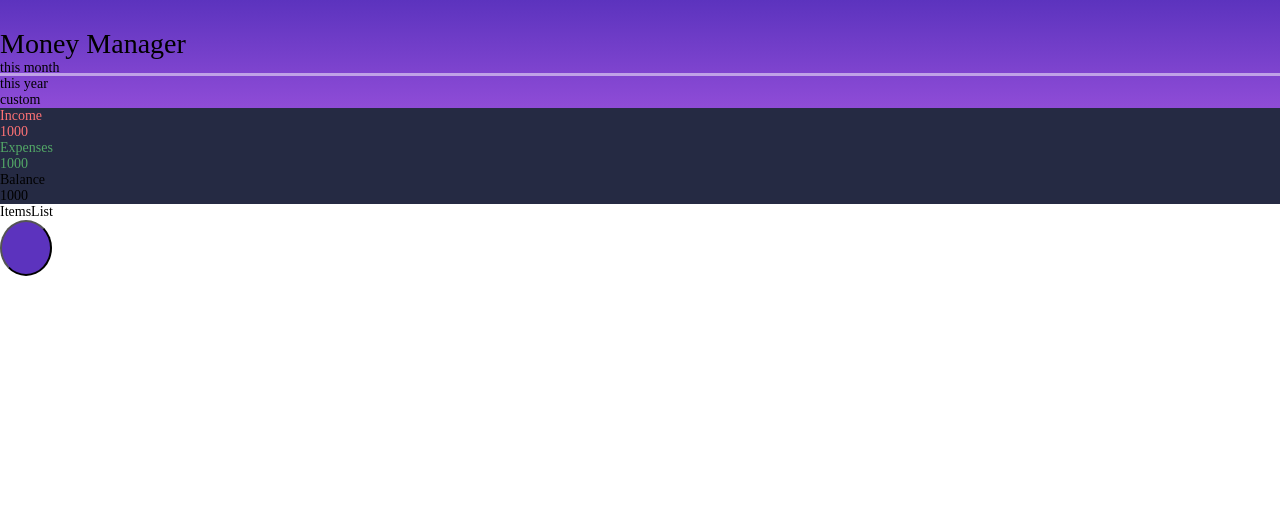
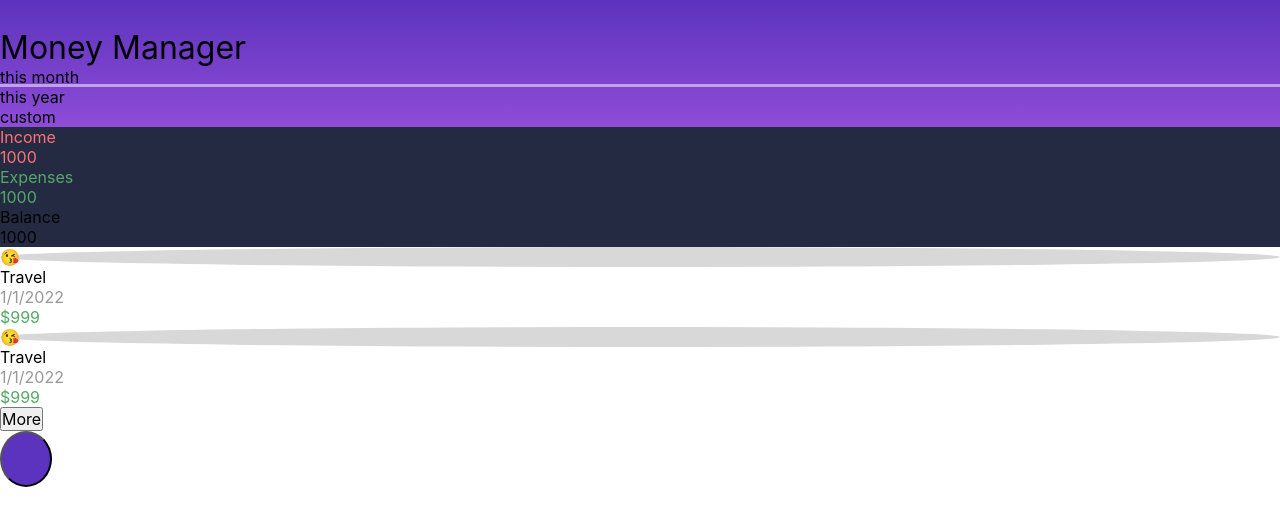
Before and after one commit to huzhengen/react-money-manager-app, a React (Vite) app: page /items in a window 1280 px wide. Shown: the top 526 px of the page. Built offline with nearby package versions, Linux system fonts and the light colour scheme.

Commit message:
Complete ItemList

```diff
--- a/src/app.scss
+++ b/src/app.scss
@@ -37,5 +37,9 @@ button {
 }
 
 html {
-  font-size: 14px;
+  font-size: 16px;
+  font-family: -apple-system, Helvetica, Arial, "Liberation Sans",
+    "PingFang SC", "Hiragino Sans GB", "Noto Sans CJK SC", "Source Han Sans SC",
+    "Source Han Sans CN", "Microsoft YaHei", "Wenquanyi Micro Hei", "WenQuanYi Zen Hei",
+    "ST Heiti", SimHei, "WenQuanYi Zen Hei Sharp", sans-serif;
 }
--- a/src/pages/Home.tsx
+++ b/src/pages/Home.tsx
@@ -33,9 +33,7 @@ export const Home: React.FC<Props> = (props) => {
       <img mt-20vh mb-20vh width="128" height="130" src={p} />
     </div>
     <div px-16px>
-      <button h-48px w="100%" bg="#5C33BE" b-none text-white
-        rounded-8px
-      >Start</button>
+      <button j-btn>Start</button>
     </div>
     <AddItemFloatButton />
   </div >
--- a/src/pages/ItemsPage.tsx
+++ b/src/pages/ItemsPage.tsx
@@ -13,13 +13,34 @@ const Div = styled.div`
 
 export const ItemsPage: React.FC = () => {
   const [timeRange, setTimeRange] = useState<TimeRange>('thisMonth')
+  const [items] = useState<Item[]>([
+    {
+      id: 1,
+      kind: 'incomes',
+      amount: 1000,
+      user_id: 1,
+      tag_ids: [1],
+      happen_at: '2021-01-01T00:00:00.000Z',
+      created_at: '2021-01-01T00:00:00.000Z',
+      updated_at: '2021-01-01T00:00:00.000Z',
+    }, {
+      id: 2,
+      kind: 'incomes',
+      amount: 1000,
+      user_id: 1,
+      tag_ids: [1],
+      happen_at: '2021-01-01T00:00:00.000Z',
+      created_at: '2021-01-01T00:00:00.000Z',
+      updated_at: '2021-01-01T00:00:00.000Z',
+    }
+  ])
   return <div>
     <Div>
       <Topnav />
       <TimeRangePicker onSelected={setTimeRange} selected={timeRange} />
     </Div>
     <ItemsSummary />
-    <ItemsList />
+    <ItemsList items={items} />
     <AddItemFloatButton />
   </div>
 }
--- a/src/pages/ItemsPage/ItemsList.tsx
+++ b/src/pages/ItemsPage/ItemsList.tsx
@@ -1,3 +1,28 @@
-export const ItemsList: React.FC = () => {
-  return <div>ItemsList</div>
+interface Props {
+  items: Item[]
 }
+export const ItemsList: React.FC<Props> = ({ items }) => {
+  return <div>
+    <ol>
+      {items.map(item => <li key={item.id} grid grid-cols="[auto_1fr_auto]" grid-rows-2 px-16px py-8px gap-x-12px
+          border-b-1 b="#EEE">
+        <div row-start-1 col-start-1 row-end-3 col-end-2 text-24px w-48px h-48px
+          bg="#D8D8D8" rounded="50%" flex justify-center items-center>
+          😘
+        </div>
+        <div row-start-1 col-start-2 row-end-2 col-end-3>
+          Travel
+        </div>
+        <div row-start-2 col-start-2 row-end-3 col-end-4 text="#999999">
+          1/1/2022
+        </div>
+        <div row-start-1 col-start-3 row-end-2 col-end-4 text="#53A867">
+          $999
+        </div>
+      </li>)}
+    </ol>
+    <div p-16px>
+      <button j-btn>More</button>
+    </div>
+  </div>
+}
--- a/src/shims.d.ts
+++ b/src/shims.d.ts
@@ -13,6 +13,7 @@ declare module 'react' {
     bg?: string
     rounded?: string
     fixed?: boolean
+    b?: string
   }
   interface SVGProps<T> extends SVGAttributes<T>, ClassAttributes<T> {
     w?: string
--- a/uno.config.ts
+++ b/uno.config.ts
@@ -7,6 +7,7 @@ export default defineConfig({
   theme: {
   },
   shortcuts: {
+    'j-btn': 'h-48px w-100% bg-#5C33BE b-none text-white rounded-8px'
   },
   safelist: [],
   presets: [
```
